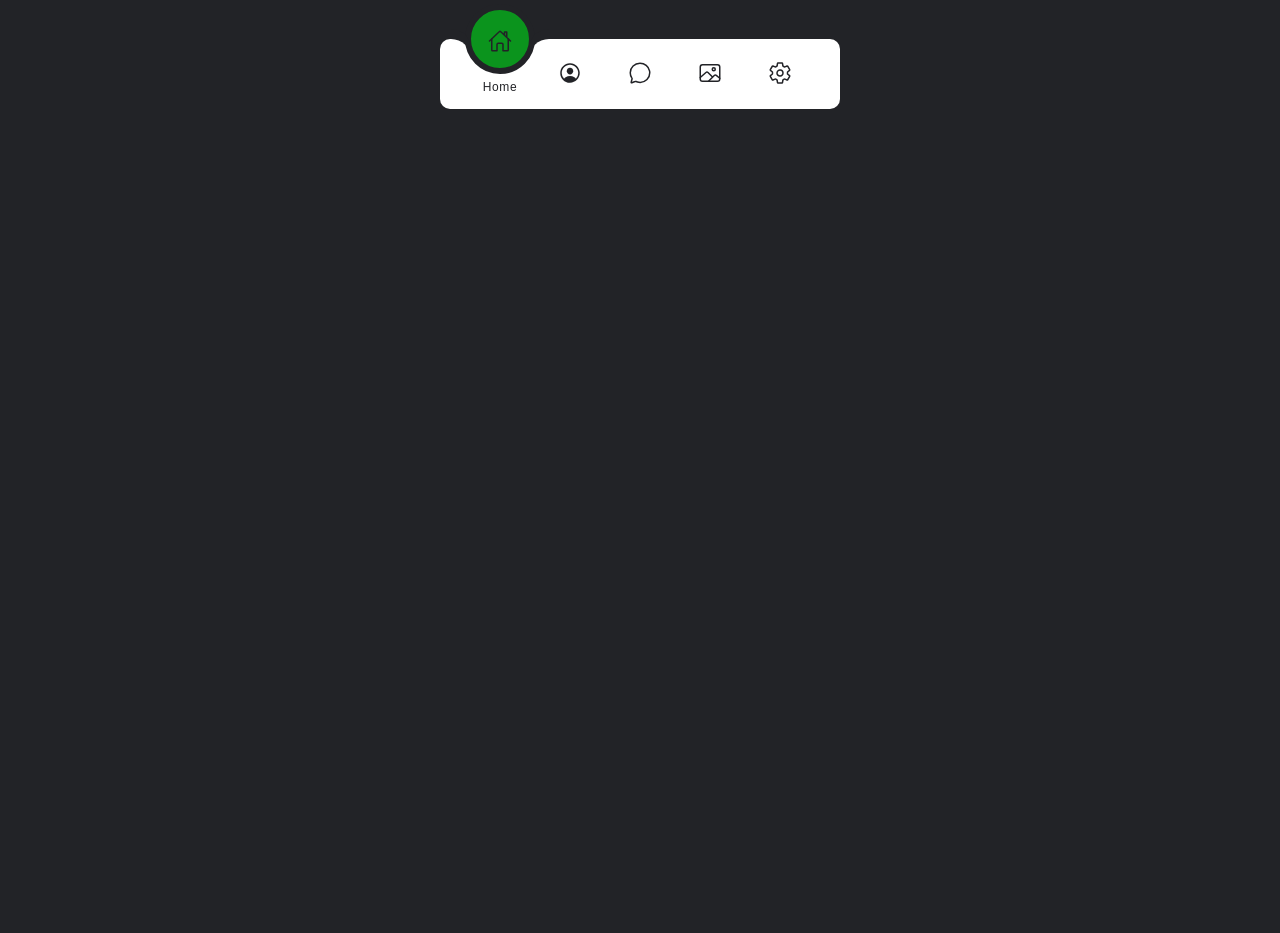
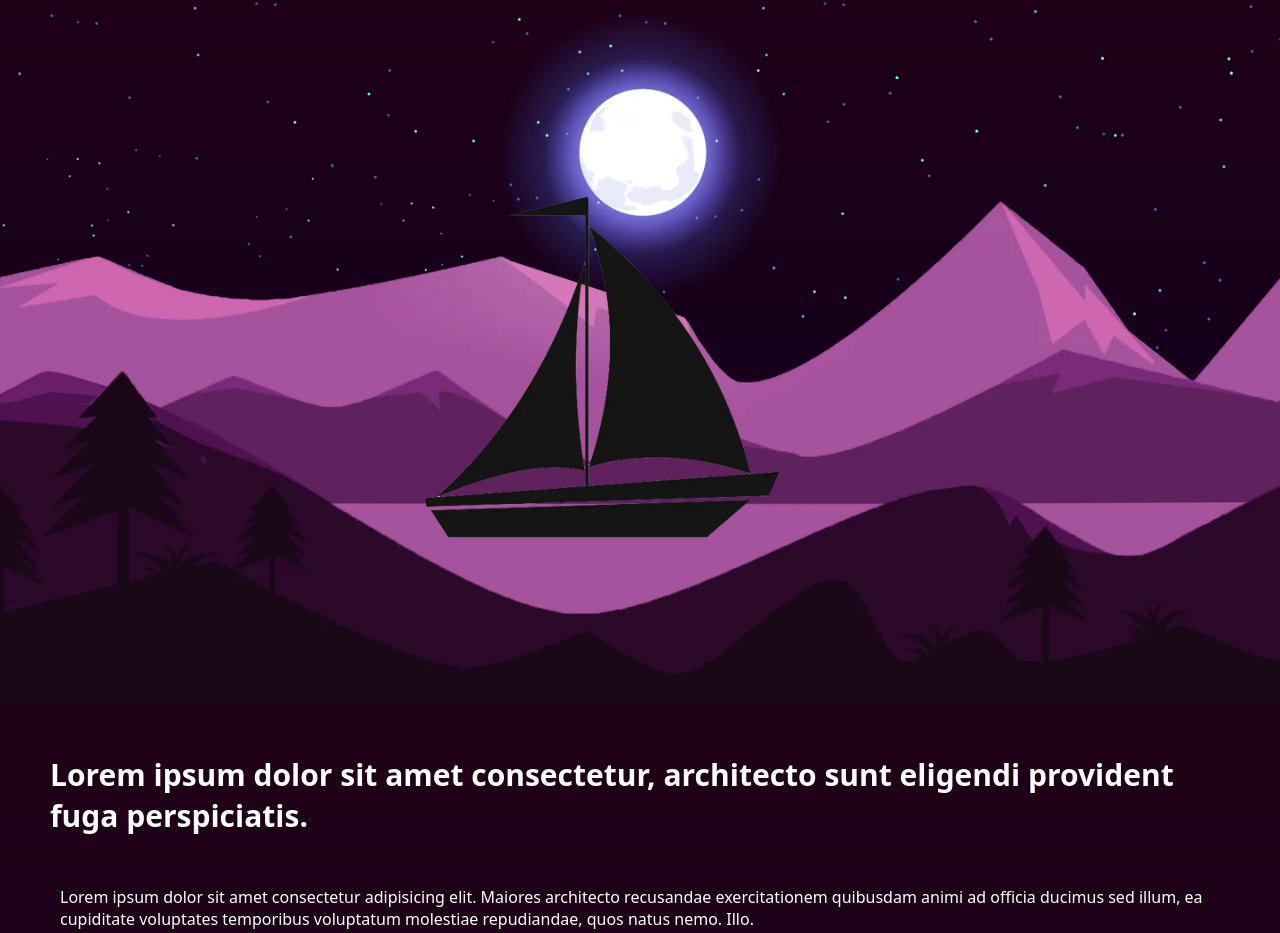
Before and after one commit to AbanobHelal/pro, a plain HTML site: page index.html in a window 1280 px wide. Shown: the part 96-1029 px from the top of the page. Before the commit the page ends 800 px from the top, so only its background shows below. Drawn offline with nearby package versions, Linux system fonts and the light colour scheme.

Commit message:
Add files via upload

```diff
--- a/index.html
+++ b/index.html
@@ -1,66 +1,55 @@
 <!DOCTYPE html>
 <html lang="en">
-
-<head>
+  <head>
     <meta charset="UTF-8" />
     <meta name="viewport" content="width=device-width, initial-scale=1.0" />
     <title>Document</title>
-    <link rel="stylesheet" href="style.css" />
-</head>
-
-<body>
-    <div class="navbar">
-        <ul class="nav">
-            <li class="list active">
-                <a href="#">
-                    <span class="icon">
-                        <ion-icon name="home-outline"></ion-icon>
-                    </span>
-                    <span class="text">Home</span>
-                </a>
-            </li>
-            <!--تاني واحده-->
-            <li class="list">
-                <a href="#">
-                    <span class="icon">
-                        <ion-icon name="person-circle-outline"></ion-icon>
-                    </span>
-                    <span class="text">profile</span>
-                </a>
-            </li>
-            <!--تالت واحده-->
-            <li class="list">
-                <a href="#">
-                    <span class="icon">
-                        <ion-icon name="chatbubble-outline"></ion-icon>
-                    </span>
-                    <span class="text">mesaages</span>
-                </a>
-            </li>
-            <!--رابع واحده-->
-            <li class="list">
-                <a href="#">
-                    <span class="icon">
-                        <ion-icon name="image-outline"></ion-icon>
-                    </span>
-                    <span class="text">photos</span>
-                </a>
-            </li>
-            <!--خامس واحده-->
-            <li class="list">
-                <a href="#">
-                    <span class="icon">
-                        <ion-icon name="settings-outline"></ion-icon>
-                    </span>
-                    <span class="text">settings</span>
-                </a>
-            </li>
-            <div class="indicator"></div>
-        </ul>
+    <link rel="stylesheet" href="styels.css" />
+  </head>
+  <body>
+    <header class="navbar">
+      <h2><a href="#" class="logo">POP</a></h2>
+      <ul>
+        <li><a href="#" class="active">Home</a></li>
+        <li><a href="#">Product</a></li>
+        <li><a href="#">shop</a></li>
+        <li><a href="#">About</a></li>
+        <li><a href="#">contact</a></li>
+      </ul>
+    </header>
+    <section class="main">
+      <img src="stars1.webp" id="ster" />
+      <h2 class="pop">POP</h2>
+      <img src="moon2.webp" id="moon" />
+      <img src="mountains3.webp" id="mountains3" />
+      <img src="mountains4.webp" id="mountains4" />
+      <img src="river5.webp" id="river" />
+      <img src="boat6.webp" id="boat" />
+      <img src="mountains7.webp" id="mountains7" />
+    </section>
+    <div class="content">
+      <h2>
+        Lorem ipsum dolor sit amet consectetur, architecto sunt eligendi
+        provident fuga perspiciatis.
+      </h2>
+      <p>
+        Lorem ipsum dolor sit amet consectetur adipisicing elit. Maiores
+        architecto recusandae exercitationem quibusdam animi ad officia ducimus
+        sed illum, ea cupiditate voluptates temporibus voluptatum molestiae
+        repudiandae, quos natus nemo. Illo.
+      </p>
+       <p>
+        Lorem ipsum dolor sit amet consectetur adipisicing elit. Maiores
+        architecto recusandae exercitationem quibusdam animi ad officia ducimus
+        sed illum, ea cupiditate voluptates temporibus voluptatum molestiae
+        repudiandae, quos natus nemo. Illo.
+      </p> <p>
+        Lorem ipsum dolor sit amet consectetur adipisicing elit. Maiores
+        architecto recusandae exercitationem quibusdam animi ad officia ducimus
+        sed illum, ea cupiditate voluptates temporibus voluptatum molestiae
+        repudiandae, quos natus nemo. Illo.
+      </p>
     </div>
-    <script type="module" src="https://unpkg.com/ionicons@7.1.0/dist/ionicons/ionicons.esm.js"></script>
-    <script nomodule src="https://unpkg.com/ionicons@7.1.0/dist/ionicons/ionicons.js"></script>
-    <script src="scrpit.js"></script>
-</body>
-
+    <script src="main.js"></script>
+  </body>
 </html>
--- /dev/null
+++ b/main.js
@@ -0,0 +1,34 @@
+let stars = document.getElementById("ster");
+let moon = document.getElementById("moon");
+let mountains3 = document.getElementById("mountains3");
+let mountains4 = document.getElementById("mountains4");
+let river = document.getElementById("river");
+let boat = document.getElementById("boat");
+let pop = document.querySelector(".pop");
+let lastScrollY = 0;
+
+const onScroll = () => {
+  let value = lastScrollY;
+
+  stars.style.left = value + "px";
+  moon.style.top = value * 3 + "px";
+  mountains3.style.top = value * 1.5 + "px";
+  mountains4.style.top = value + "px";
+  river.style.top = value + "px";
+  boat.style.top = value + "px";
+  boat.style.left = value * 4 + "px";
+  pop.style.fontSize = Math.min(value, 67) + "px";
+  pop.style.position = value >= 67 ? "fixed" : "relative";
+
+  pop.style.display = value >= 429 ? "none" : "block";
+
+  document.querySelector(".main").style.background =
+    value >= 127
+      ? "linear-gradient(#376281, #10001f)"
+      : "linear-gradient(#200016, #10001f)";
+};
+
+window.addEventListener("scroll", () => {
+  lastScrollY = window.scrollY;
+  requestAnimationFrame(onScroll);
+});
--- /dev/null
+++ b/styels.css
@@ -0,0 +1,92 @@
+* {
+  box-sizing: border-box;
+  margin: 0;
+  padding: 0;
+}
+body {
+  background: linear-gradient(#200016, #10001f);
+  height: 100vh;
+  font-family: system-ui, -apple-system, BlinkMacSystemFont, "Segoe UI", Roboto,
+    Oxygen, Ubuntu, Cantarell, "Open Sans", "Helvetica Neue", sans-serif;
+}
+a {
+  text-decoration: none;
+  color: rgb(255, 255, 255);
+  margin: 20px;
+}
+.navbar {
+  display: flex;
+  align-items: center;
+  justify-content: space-between;
+  width: 95%;
+  position: fixed;
+  margin: 30px;
+  z-index: 999;
+}
+.navbar .logo {
+  font-size: 30px;
+  text-transform: uppercase;
+}
+.navbar ul {
+  display: flex;
+  justify-content: center;
+  align-items: center;
+  list-style: none;
+}
+.navbar ul li {
+  margin-right: 10px;
+}
+.navbar ul li a {
+  padding: 6px 15px;
+  transition: 0.4s;
+}
+.navbar ul li a:hover,
+.active {
+  background: #ffffff;
+  color: #10001f;
+  border-radius: 10px;
+}
+.main {
+  position: relative;
+  height: 100vh;
+  width: 100%;
+  display: flex;
+  justify-content: center;
+  align-items: center;
+  overflow: hidden;
+}
+.main::after{
+    content: "";
+    position: absolute;
+    bottom: 0;
+    height: 100px;
+    width: 100%;
+    background: linear-gradient(tp top, #200016, transparent);
+}
+.main img {
+  position: absolute;
+  width: 100%;
+  height: 100vh;
+  object-fit: cover;
+}
+#moon {
+  mix-blend-mode: screen;
+  transform: translateY(80px);
+}
+.pop {
+  color: #ffffff;
+  font-size: 30px;
+  text-transform: uppercase;
+  transform: translateY(-130px);
+}
+.content{
+    color: #ffffff;
+    padding: 30px;
+}
+.content h2{
+    margin: 20px;
+    font-size: 30px;
+}
+.content p {
+    padding: 30px;
+}
```
Also changed, not shown: boat6.webp (added), moon2.webp (added), mountains3.webp (added), mountains4.webp (added), mountains7.webp (added), river5.webp (added), stars1.webp (added).
